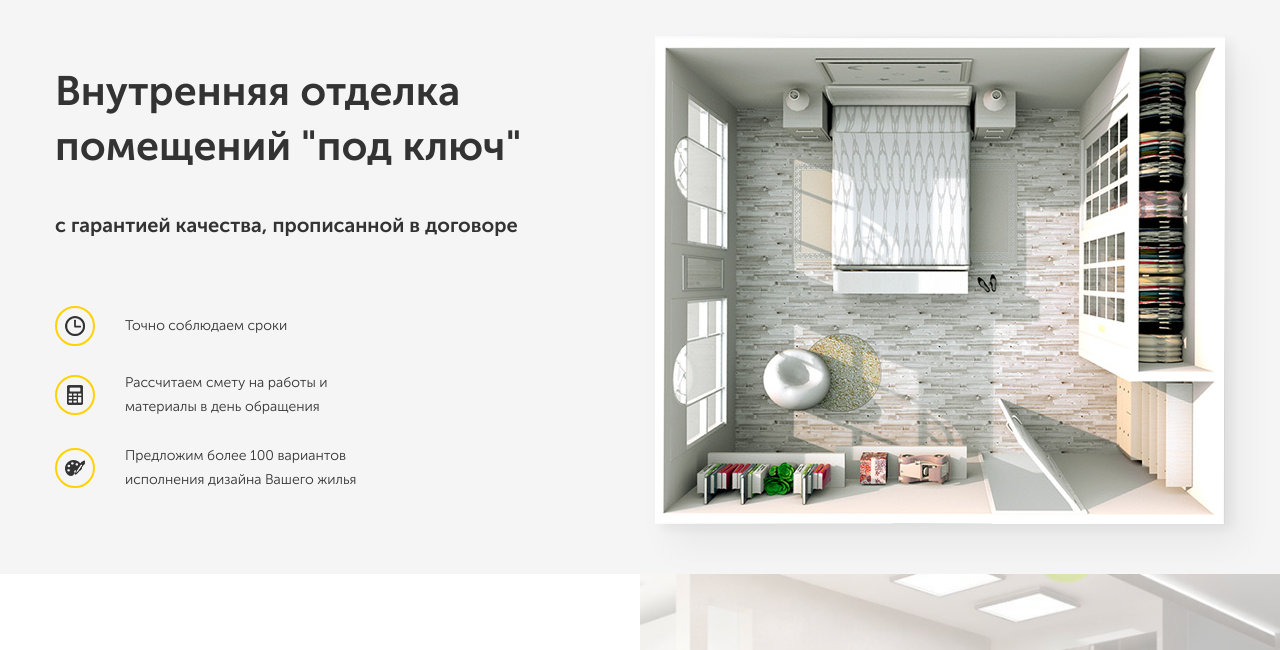
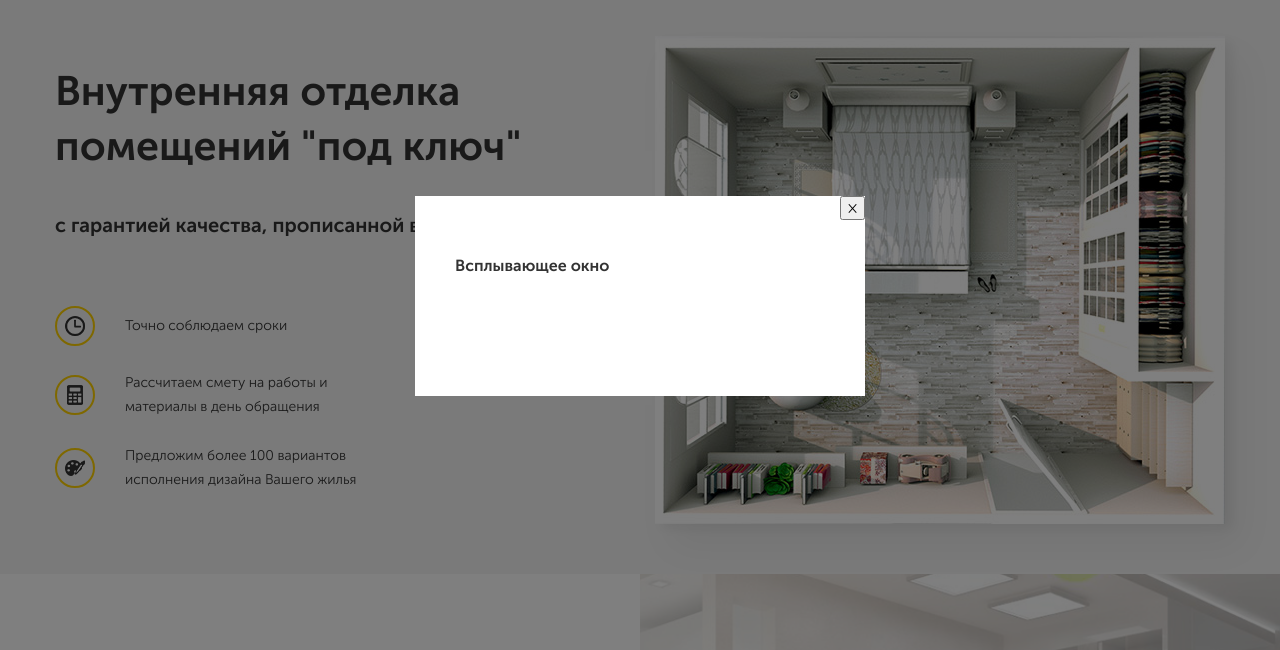
Before and after one commit to klikinstall/repair, a plain HTML site: page index.html in a window 1280 px wide. Both pictures are taken after a click on the button "Перезвоните мне". Shown: the part 104-754 px from the top of the page. Drawn offline with Linux system fonts and the light colour scheme.

Commit message:
Добавил файл main.js, добавил модальное окно, написал скрипт для появления модального окна на экране

```diff
--- a/index.html
+++ b/index.html
@@ -21,7 +21,7 @@
               <a href="tel:+7(495)42-251-31" class="navbar__phone">+7 (495) 42-251-31</a>
             </div>
             <!-- /.navbar__contacts -->
-            <button class="button navbar__button">Перезвоните мне</button>
+            <button class="button navbar__button" id="button">Перезвоните мне</button>
           </div>
           <!-- /.navbar__info -->
         </div>
@@ -89,5 +89,14 @@
     </section>
     <!-- /.offer -->
   </main>
+  <div class="modal one_modal two_modal" id="modal">
+    <div class="modal_dialog">
+     <button class="modal_dialog__close" id="close">&times;</button>
+      <h4 class="modal_dialog__title">Всплывающее окно</h4>
+    </div>
+    <!-- /.modal_dialog -->
+  </div>
+  <!-- /.modal -->
+  <script src="js/main.js"></script>
 </body>
 </html>
--- /dev/null
+++ b/js/main.js
@@ -0,0 +1,10 @@
+var button = document.querySelector('.button');
+var modal = document.querySelector('#modal');
+var close = document.querySelector('#close')
+
+button.addEventListener('click', function() {
+  modal.classList.add('modal_active');
+});
+close.addEventListener('click', function() {
+  modal.classList.remove('modal_active');
+});
--- a/sass/_interface.sass
+++ b/sass/_interface.sass
@@ -17,7 +17,7 @@ img
   padding-right: 20px
   padding-left: 20px
 .section
-  padding: 84px 0 94px
+  padding: 79px 0 94px
 .button
   display: -webkit-flex
   display: -moz-flex
--- /dev/null
+++ b/sass/blocks/_modal.sass
@@ -0,0 +1,27 @@
+.modal
+  position: fixed
+  top: 0
+  left: 0
+  display: none
+  width: 100%
+  height: 100%
+  background-color: rgba(#000, 0.5)
+  &_active
+    display: -webkit-flex
+    display: -moz-flex
+    display: -ms-flex
+    display: -o-flex
+    display: flex
+  &_dialog
+    position: relative
+    max-width: 450px
+    min-height: 200px
+    width: 90%
+    margin: auto
+    padding: 40px
+    background-color: #fff
+    &__close
+      position: absolute
+      top: 0
+      right: 0
+      cursor: pointer
--- a/sass/blocks/_offer.sass
+++ b/sass/blocks/_offer.sass
@@ -18,7 +18,7 @@
     padding-right: 91px
   &__title
     max-width: 350px
-    margin-bottom: 19px
+    margin: 0 0 19px 0
     font-size: 24px
     font-weight: 700
     line-height: 35px
@@ -28,7 +28,7 @@
     max-width: 235px
     font-size: 16px
   &__form
-    margin-bottom: 30px
+    margin-bottom: 27px
   &__input
     width: 240px
     margin-bottom: 30px
--- a/sass/style.sass
+++ b/sass/style.sass
@@ -4,4 +4,5 @@
 @import 'blocks/navbar'
 @import 'blocks/hero'
 @import 'blocks/offer'
+@import 'blocks/modal'
 @import 'media'
```
Also changed, not shown: css/style.css, 1 other file.
